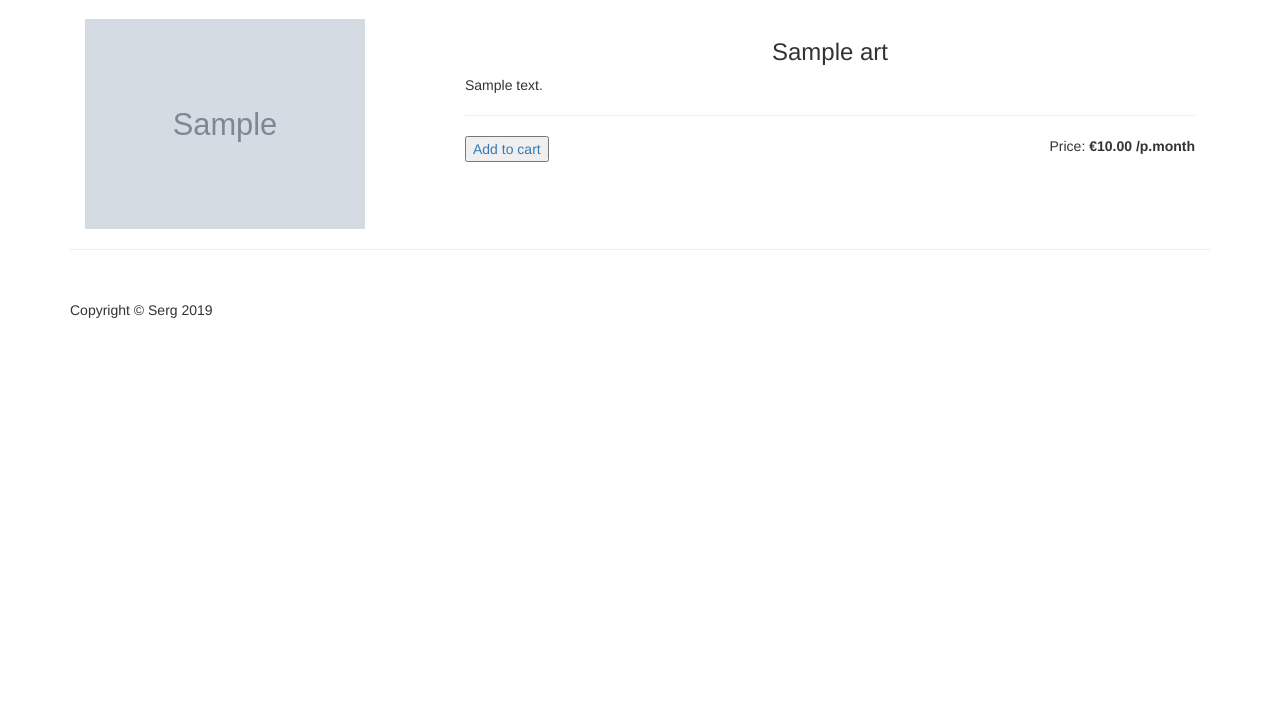
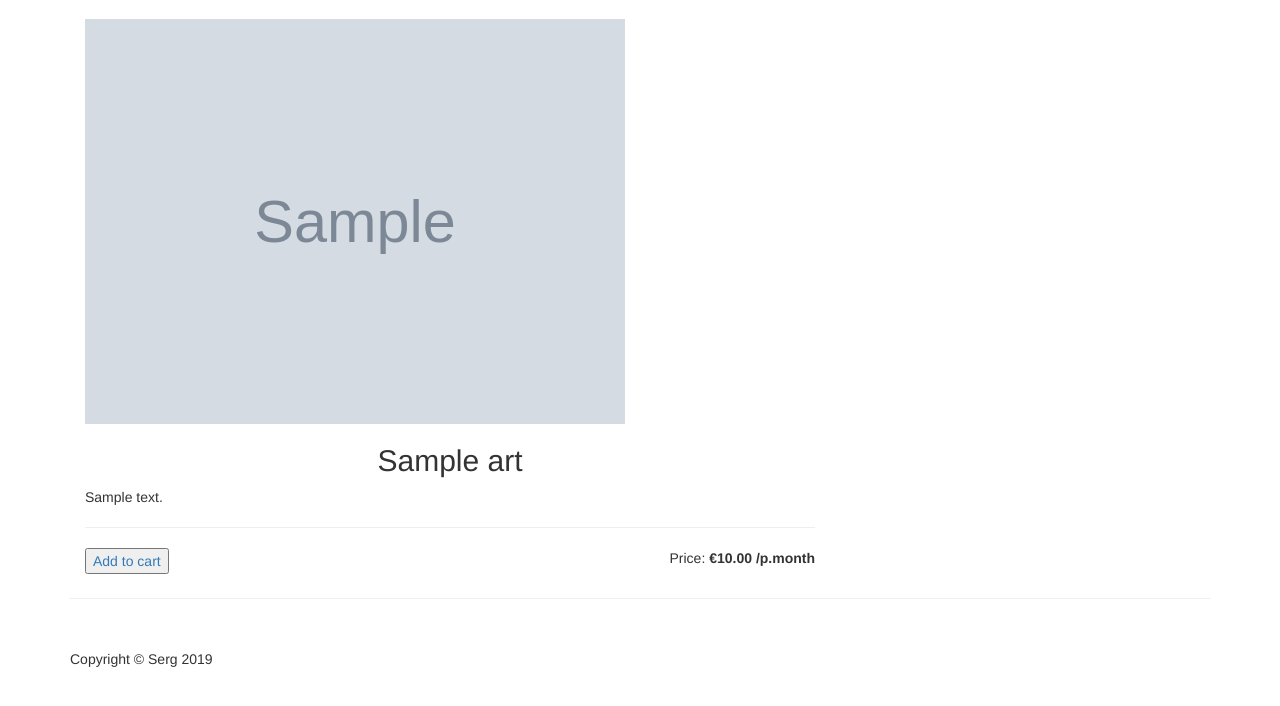
Before and after one commit to salozher/webshop_test1, a Django app: a page that uses rentshop/templates/product.html in a window 1280 px wide. Shown: the part 51-757 px from the top of the page. Run offline with Django 3.2, Linux system fonts and the light colour scheme; tables that the repository leaves empty hold one stand-in row (values such as "Sample post"); grey boxes marked "Sample" are stand-in pictures; some libraries are stand-ins or nearby versions.

Commit message:
minor front-end design adjustments: Active click on picture elements layout adjusted on each Art object autorefresh on carouselle elements product preview image is made bigger

```diff
--- a/rentshop/templates/product.html
+++ b/rentshop/templates/product.html
@@ -3,12 +3,13 @@
 {% block content %}
     <script src="{% static 'js/jquery.js' %}"></script>
     <div class="product-item-{{ product.id }}">
-    <div class='col-sm-4'>
-        <img class="test" data-slug="{{ product.slug}}" src="{{ product.cover.url }}" style="width: 80%; height: auto">
+    <div class='col-sm-6'>
+        <img class="test" data-slug="{{ product.slug}}" src="{{ product.cover.url }}" style="width: 100%; height: auto">
     </div>
     <div class='col-sm-8'>
-        <h3 class="text-center">{{ product.title }}</h3>
+        <h2 class="text-center">{{ product.title }}</h2>
         <p>{{ product.description }}</p>
+
         <hr>
         <p class="pull-right">Price: <strong> €{{ product.price }} /p.month</strong></p>
         <a class="addtocart" data-slug="{{ product.slug}}" data-id="{{ product.id }}">
--- a/rentshop/views.py
+++ b/rentshop/views.py
@@ -30,7 +30,7 @@ def home_view(request):
         request.session['cart_id'] = cart_id
         cart = Cart.objects.get(id=cart_id)
     categories = Category.objects.all()
-    products = Art.objects.all()
+    products = Art.objects.all(available=True)
     context = {
         'categories': categories,
         'products': products,
```
Also changed, not shown: rentshop/templates/home.html (+11 -12 lines).
